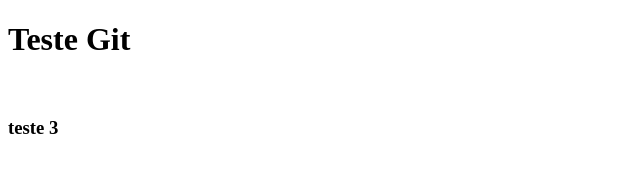
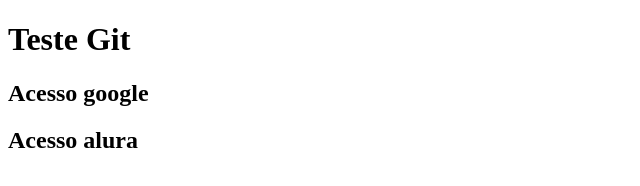
Before and after one commit to UlissesE/aula03web, a plain HTML site: page index.html in a window 1280 px wide. Shown: the whole page, without its empty margins (0-640 px from the left). Drawn offline with Linux system fonts and the light colour scheme.

Commit message:
Merge com feat-novo

```diff
--- a/index.html
+++ b/index.html
@@ -7,7 +7,9 @@
 </head>
 <body>
     <h1>Teste Git</h1>
-    <br>
-    <h3>teste 3</h3>
+    <h2>Acesso google</h2>
+    <a href="https://google.com"></a>
+    <h2>Acesso alura</h2>
+    <a href="https://alura.com.br"></a>
 </body>
 </html>
```
